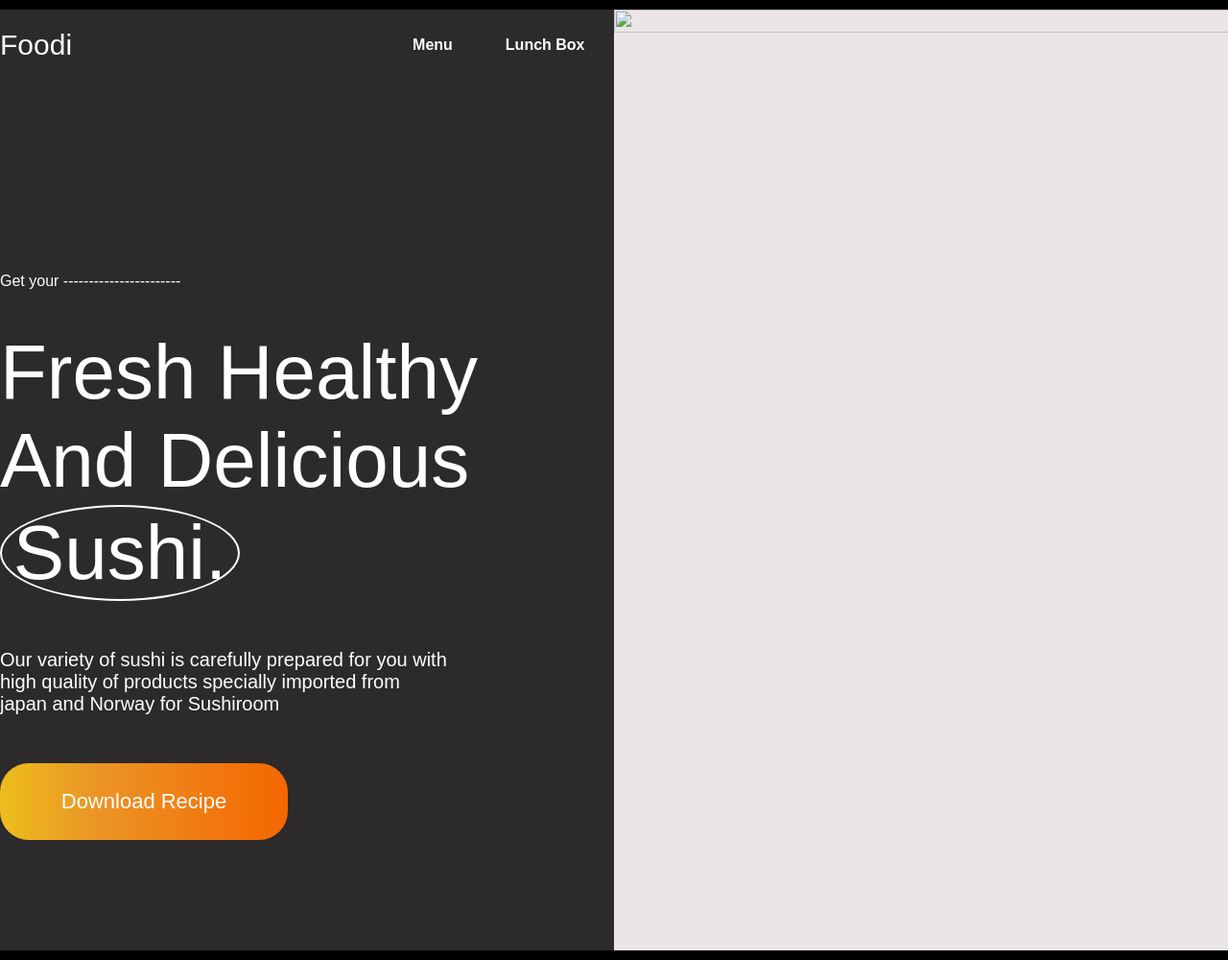
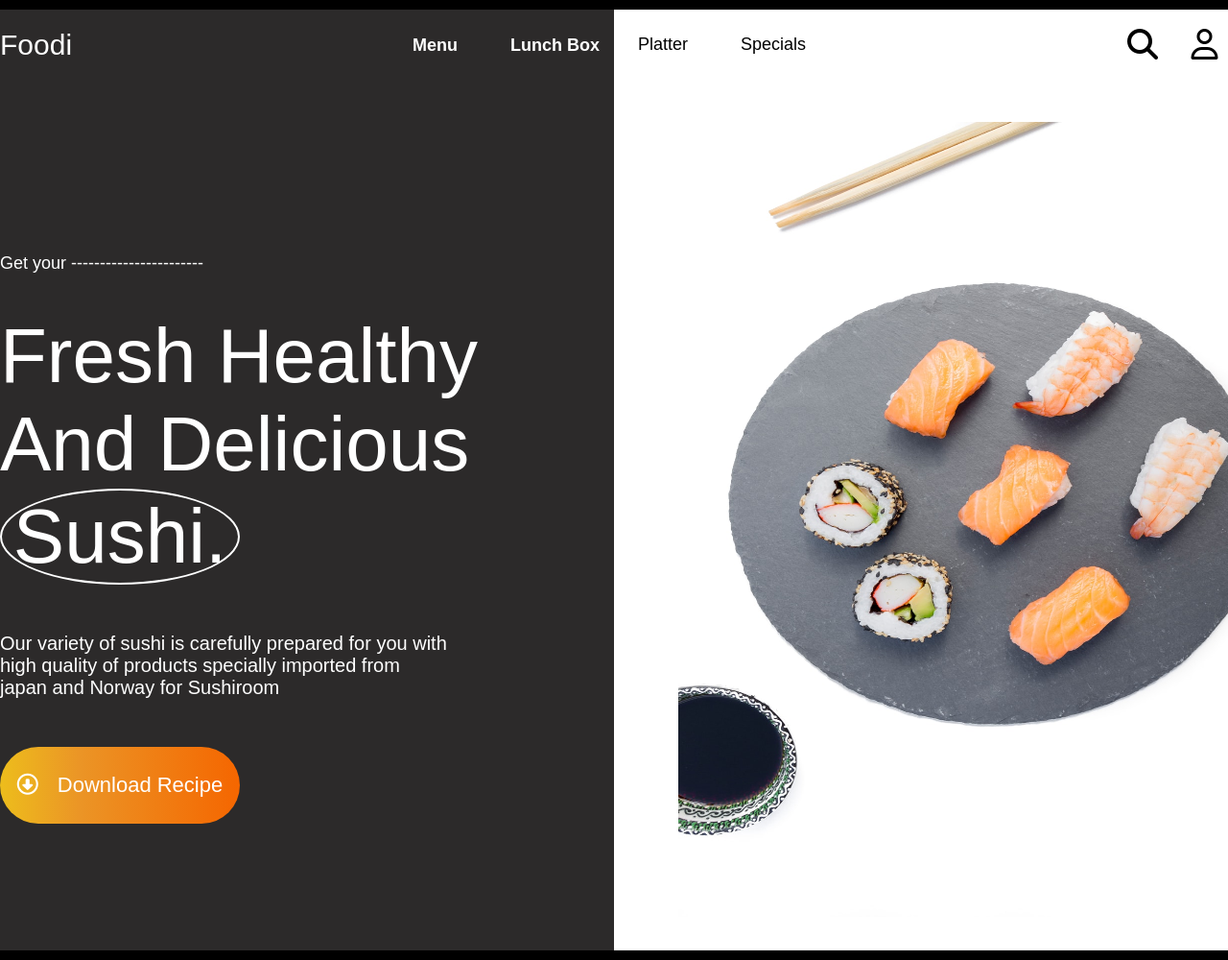
Before and after one commit to ThanhDatTu3tle/SushiWebDesign, a plain HTML site: page index.html in a window 1280 px wide. Shown: the top 1000 px of the page at 96% size. Drawn offline with nearby package versions, Linux system fonts and the light colour scheme.

Commit message:
third commit

```diff
--- a/index.html
+++ b/index.html
@@ -36,7 +36,7 @@
                     japan and Norway for Sushiroom
                 </div>
                 <div class="download-btn">
-                    <div class="icon"></div>
+                    <div class="icon"><i class="far fa-arrow-alt-circle-down"></i></div>
                     <div>
                         Download Recipe
                     </div>
@@ -45,13 +45,17 @@
         </div>
         <div class="container-right">
             <div class="nav-right">
-                <div class="right-nav"></div>
+                <div class="right-nav">
+                    <div class="platter">Platter</div>
+                    <div class="specials">Specials</div>
+                </div>
                 <div class="icons">
-
+                    <i style="color: black; margin-left: 30px;" class="fas fa-search fa-2x"></i>
+                    <i style="color: black; margin-left: 30px;" class="far fa-user fa-2x"></i>
                 </div>
             </div>
             <div class="image">
-                <img src="" alt="">
+                <img src="./image/isaac-quesada-RJ2xSF1I1C4-unsplash.jpg" alt="">
             </div>
         </div>
     </div>
--- a/style.css
+++ b/style.css
@@ -15,8 +15,8 @@ html {
 }
 
 img {
-    width: 100%;
-    height: 100%;
+    width: 120%;
+    height: 120%;
 }
 
 .container-page {
@@ -44,20 +44,10 @@ img {
     background-color: #2c2a2a;
 }
 
-.container-right {
-    position: relative;
-    display: flex;
-    flex-direction: column;
-    width: 750px;
-    height: 980px;
-    border-radius: 0px 50px 50px 0px;
-    background-color: #ebe5e5;
-}
-
 .nav-left {
     display: flex;
     flex-direction: row;
-    margin: 20px 0px 220px 100px;
+    margin: 20px 0px 200px 100px;
 }
 
 .logo {
@@ -71,6 +61,7 @@ img {
     justify-content: center;
     align-items: center;
     flex-direction: row;
+    font-size: 18px;
 }
 
 .menu {
@@ -94,6 +85,7 @@ img {
 .getYour {
     color: white;
     margin: 0px 0px 40px 0px;
+    font-size: 18px;
 }
 
 .title {
@@ -128,9 +120,55 @@ img {
     align-items: center;
     font-size: 22px;
     color: white;
-    width: 300px;
+    width: 250px;
     height: 80px;
-    border-radius: 30px;
+    border-radius: 60px;
     background: rgb(237,189,28);
     background: linear-gradient(90deg, rgba(237,189,28,1) 0%, rgba(235,149,38,1) 33%, rgba(245,102,0,1) 100%);
 }
+
+.icon {
+    margin-right: 20px;
+}
+
+.container-right {
+    position: relative;
+    display: flex;
+    flex-direction: column;
+    width: 750px;
+    height: 980px;
+    border-radius: 0px 50px 50px 0px;
+    background-color: white;
+}
+
+.nav-right {
+    display: flex;
+    flex-direction: row;
+    margin: 20px 0px 20px 25px;
+}
+
+.right-nav {
+    display: flex;
+    flex-direction: row;
+    justify-content: center;
+    align-items: center;
+    font-size: 18px;
+}
+
+.platter {
+    margin-right: 55px;
+}
+
+.specials {
+    margin-right: 55px;
+}
+
+.icons {
+    margin: 0px 0px 0px 250px;
+}
+
+.image {
+    transform: rotate(270deg);
+    margin-top: 250px;
+    margin-right: 50px;
+}
```
